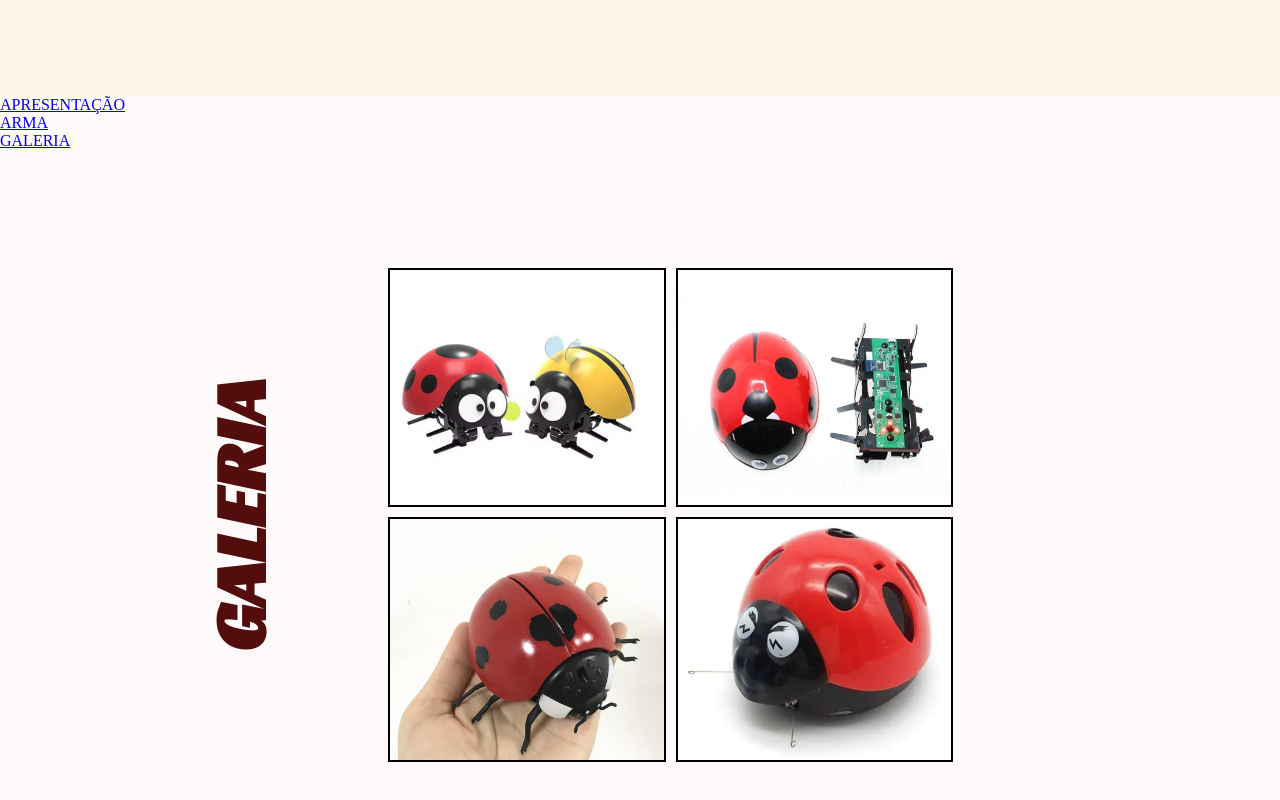
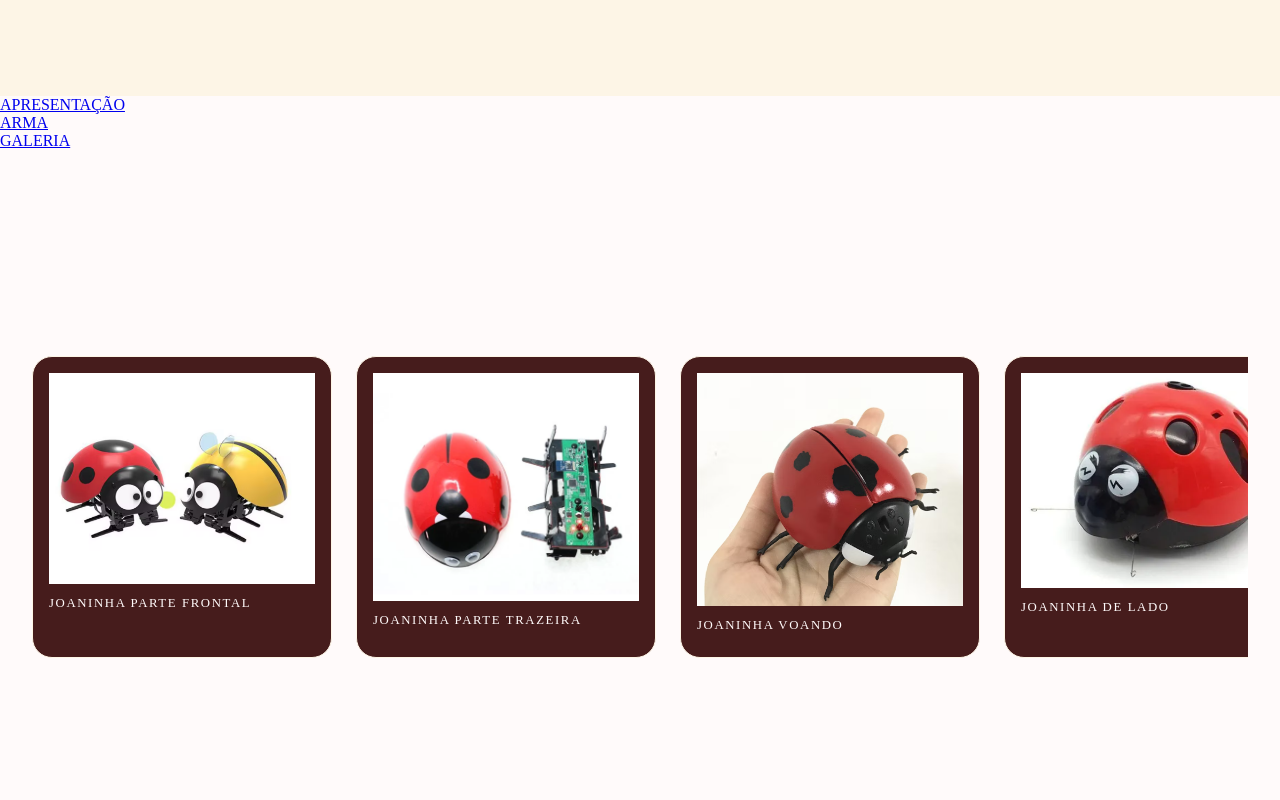
Before and after one commit to isaende/tikkibot, a plain HTML site: page index.html in a window 1280 px wide. Shown: the part 1504-2304 px from the top of the page. Drawn offline with Linux system fonts and the light colour scheme.

Commit message:
Alteração da galeria

```diff
--- a/css/style.css
+++ b/css/style.css
@@ -240,54 +240,58 @@ html {
 }
 
 
-
+/* ----------------------- GALERIA ----------------------*/
 .container-galeria {
     width: 100%;
     height: calc(100vh - 70px);
     display: flex;
+    flex-wrap: wrap;
     justify-content: center;
     align-items: center;
-    gap: 100px;
+    gap: 2rem;
+    padding: 2rem;
 }
 
-.container-galeria h1 {
-    font-family: "Racing Sans One", sans-serif;
-    writing-mode: vertical-lr;
-    transform: rotate(180deg);
-    font-size: clamp(4vmax, 5rem, 9vmin);
-    color: var(--color-lightred);
-    align-items: center;
+.carrossel {
+    display: flex;
+    overflow-x: auto;
+    gap: 1.5rem;
+    scroll-snap-type: x mandatory;
+    padding-bottom: 1rem;
+    max-width: 100%;
 }
 
-.box-galeria {
-    width: 55%;
-    display: flex;
-    flex-direction: column;
+.carrossel::-webkit-scrollbar {
+    height: 8px;
+    background-color: var(--color-background2);
+    border-radius: 20px;
 }
 
-.box-galeria img {
-    width: 100%;
-    max-height: 100vh;
-    border: 2px solid #000;
+.carrossel::-webkit-scrollbar-thumb {
+    background-color: var(--color-darkred);
+    border-radius: 20px;
 }
 
-.images1-gallery {
-    display: flex;
-    flex-direction: row;
-    gap: 10px;
-    padding: 5px;
-    transition: filter 0.3s ease;
-    flex-wrap: wrap;
+.card {
+    flex: 0 0 auto;
+    scroll-snap-align: center;
+    background-color: var(--color-darkred);
+    border: 0.1rem solid var(--color-background2);
+    border-radius: 20px;
+    padding: 1rem;
+    width: 300px;
+
+    img {
+        width: 100%;
+        margin-bottom: 0.5rem;
+        object-fit: contain;
+    }
 }
 
-.images1-gallery img {
-    width: 40%;
-    max-height: 100vh;
-    filter: drop-shadow(0.6);
-
+.card h2 {
+    font-size: 0.8rem;
+    font-weight: 500;
+    letter-spacing: 0.1rem;
+    margin-bottom: 0.5rem;
+    color: var(--color-background1);
 }
-
-.images1-gallery:hover img {
-    transition: filter 0.3s ease;
-    filter: brightness(0.6);
-}
--- a/index.html
+++ b/index.html
@@ -108,6 +108,7 @@
 
 
 
+    <!-- PÁGINA DA GALERIA -->
     <section class="container bg-lightbeige" id="galeria">
 
         <header class="header-page">
@@ -121,36 +122,38 @@
         </header>
 
         <div class="container-galeria">
-
-            <h1>GALERIA</h1>
-
-            <div class="box-galeria">
-
-
-                <div class="images1-gallery">
-
+            <div class="carrossel">
+                <div class="card">
                     <img src="./images/dois_robos.png"
                         alt="Imagem de dois robôs de plástico, á esqueda um robô temático de joaninha e a direita um de abelha">
-
-
+                    <h2>JOANINHA PARTE FRONTAL</h2>
+                </div>
+                <div class="card">
                     <img src="./images/vista_cima.png"
                         alt="Vista de cima de um robô temático de joaninha de plástico e ao seu circuíto">
-
+                    <h2>JOANINHA PARTE TRAZEIRA</h2>
                 </div>
-
-                <div class="images1-gallery">
-
+                <div class="card">
                     <img src="./images/lado.png" alt="Uma mão segurando um robô temático de joaninha de plástico">
-
-
-                    <img src="./images/frente.png" alt="Frente de um robô temático de joaninha de plástico">
-
+                    <h2>JOANINHA VOANDO</h2>
                 </div>
-
+                <div class="card">
+                     <img src="./images/frente.png" alt="Frente de um robô temático de joaninha de plástico">
+                     <h2>JOANINHA DE LADO</h2>
+                </div>
+                <div class="card">
+                    <img src="./images/dois_robos.png"
+                        alt="Imagem de dois robôs de plástico, á esqueda um robô temático de joaninha e a direita um de abelha">
+                    <h2>JOANINHA COM FOCO NA ARMA</h2>
+                </div>
+                <div class="card">
+                    <img src="./images/lado.png" alt="Uma mão segurando um robô temático de joaninha de plástico">
+                    <h2>JOANINHA ARMA ATIVADA</h2>
+                </div>
             </div>
-
         </div>
     </section>
+
 
 
 
```
